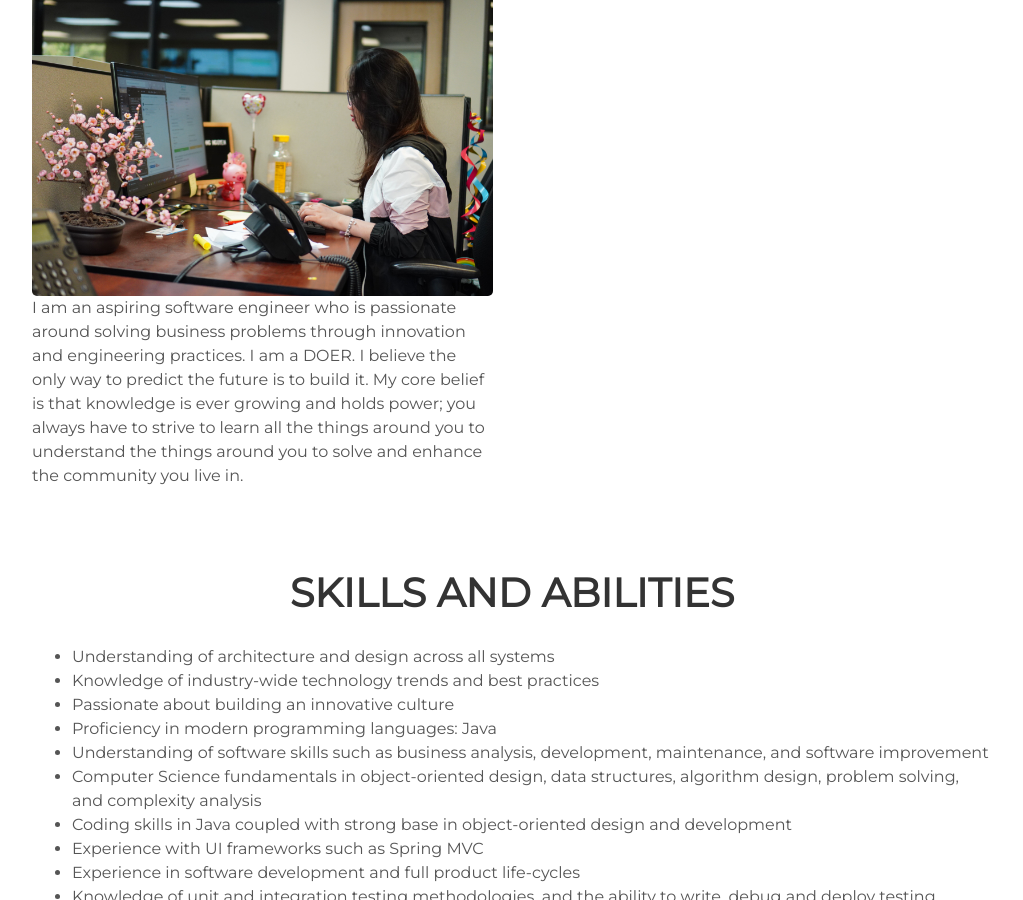
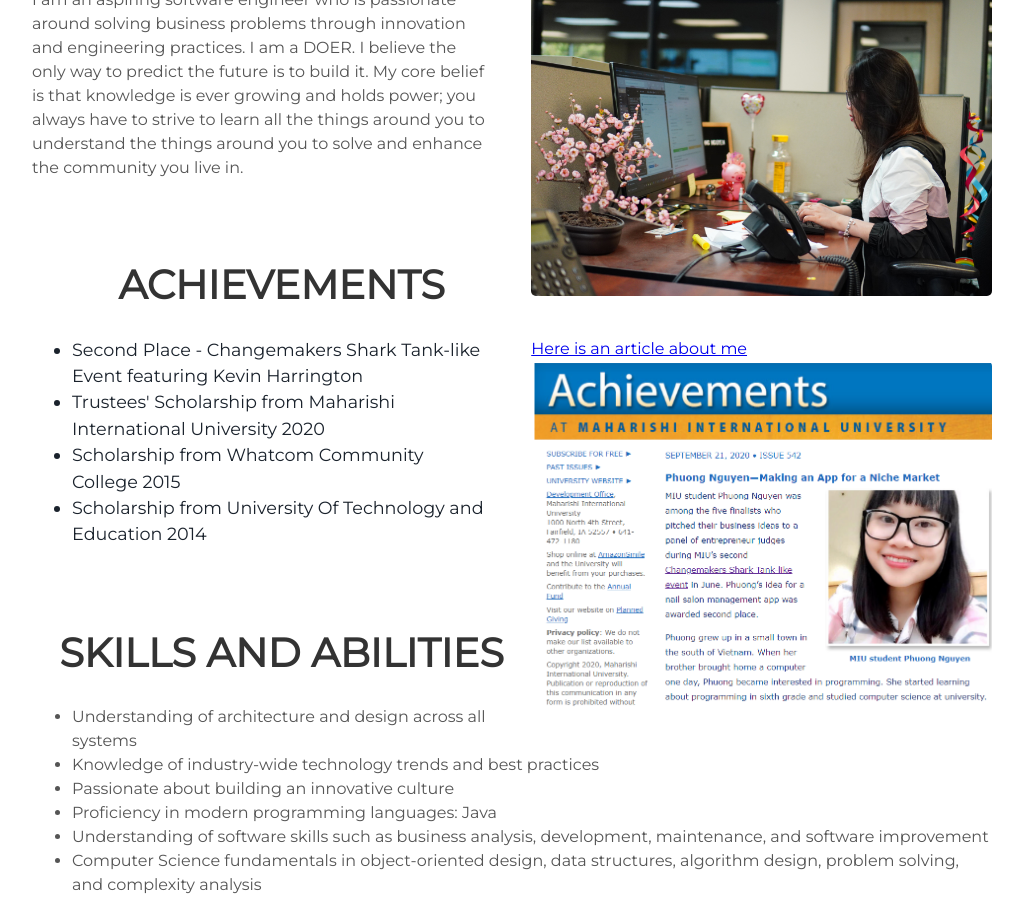
Before and after one commit to phuongnguyen0610/phuongnguyen0610.github.io, a Jekyll site: the page built from index.html, in a window 1280 px wide and 900 px high, scrolled down 1069 px. Shown: the whole window, without its empty margins (128-1151 px from the left). Built offline with Jekyll 4.4.1, drawn with Linux system fonts in a browser that asks for light colours; some of the changed text lies outside the part shown.

Commit message:
Update about.html

```diff
--- a/_includes/about.html
+++ b/_includes/about.html
@@ -2,13 +2,28 @@
   <div>
   <h1 style="text-align: center;"> ABOUT ME</h1>
   <div class="user-projects">
-    <div class="images-left">
+    <div class="images-right">
       <img alt="work" src="/assets/img/work.jpg"/>
     </div>
     <div class="contents">
       <p> I am an aspiring software engineer who is passionate around solving business problems through innovation and engineering practices.
         I am a DOER. I believe the only way to predict the future is to build it. My core belief is that knowledge is ever growing and holds power; you always have to strive to learn
       all the things around you to understand the things around you to solve and enhance the community you live in.</p>
+    </div>
+  </div>
+  <h1 style="text-align: center;">ACHIEVEMENTS</h1>
+  <div class="user-projects">
+    <div class="images-right">
+      <a href="http://www.miu.edu/assets/achievements/2020_09_21.html">Here is an article about me<br>
+        <img alt="achievement" src="/assets/img/achievement2.PNG" width="500px" height="500px"/></a>
+    </div>
+    <div class="contents">
+      <ul>
+        <li>Second Place - Changemakers Shark Tank-like Event featuring Kevin Harrington</li>
+        <li>Trustees' Scholarship from Maharishi International University 2020</li>
+        <li>Scholarship from Whatcom Community College 2015</li>
+        <li>Scholarship from University Of Technology and Education 2014</li>
+      </ul>
     </div>
   </div>
   <!-- <div class="user-projects">
@@ -36,13 +51,6 @@
   <li>Knowledge of unit and integration testing methodologies, and the ability to write, debug and deploy testing frameworks</li>
   <li>Experience with traditional RDBMS databases, such as MySQL</li>
   <li>Have a hungry entrepreneurial and "can do" spirit, as evidenced by successful interest in learning new technologies.</li>
-</ul>
-<h1 style="text-align: center;">ACHIEVEMENTS</h1>
-<ul>
-  <li>Second Place - Changemakers Shark Tank-like Event featuring Kevin Harrington</li>
-  <li>Trustees' Scholarship from Maharishi International University 2020</li>
-  <li>Scholarship from Whatcom Community College 2015</li>
-  <li>Scholarship from University Of Technology and Education 2014</li>
 </ul>
 </div>
   <div class="user">
```
